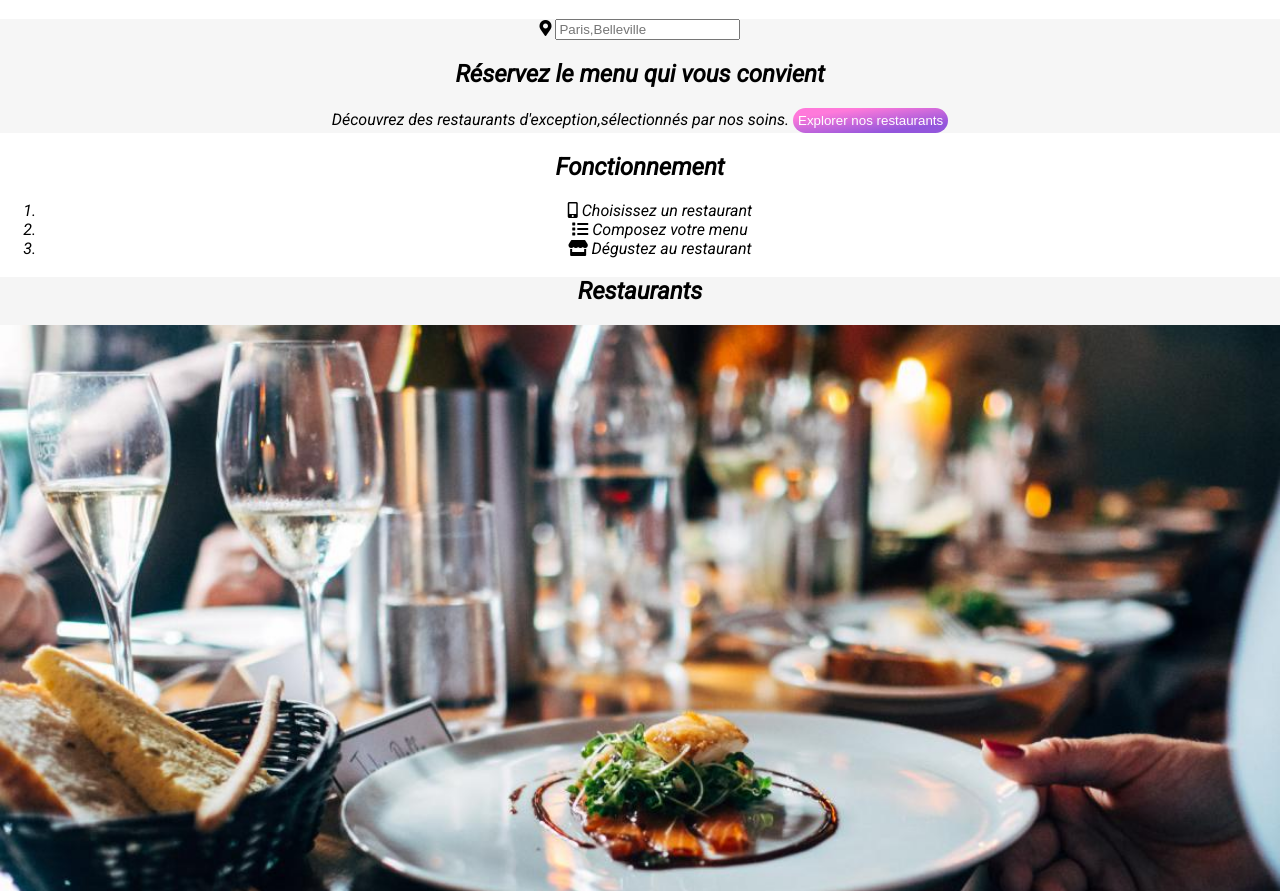
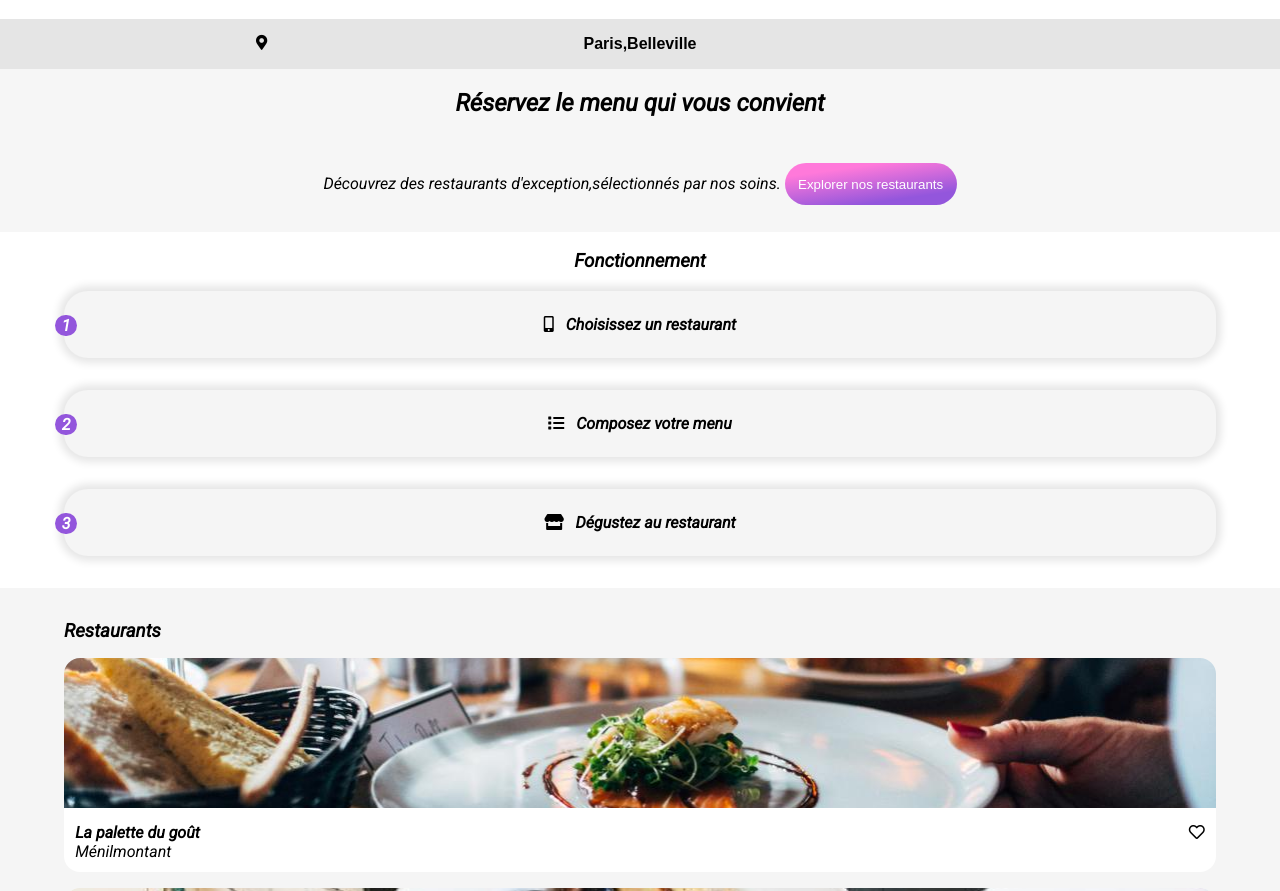
Before and after one commit to Cuvelier05/LaurentCuvelier_3_10022021, a website: page index.html in a window 1280 px wide. Shown: the part 61-952 px from the top of the page. Drawn offline with Linux system fonts and the light colour scheme; a web font is replaced by a local one.

Commit message:
index html page nearly finished

```diff
--- a/css/style.css
+++ b/css/style.css
@@ -18,34 +18,129 @@ header h1 {
 .search {
   background-color: #f6f6f6;
 }
+
+.input_container {
+  position: relative;
+}
+
+.input_icon {
+  position: absolute;
+  top: 33%;
+  left: 20%;
+  font-size: 15px;
+}
+
+.search input {
+  padding-top: 1em;
+  padding-bottom: 1em;
+  border: none;
+  width: 100%;
+  text-align: center;
+  font-weight: bold;
+  font-size: medium;
+  background-color: #e5e5e5;
+}
+
+.search ::placeholder {
+  color: black;
+}
+
 .search button {
   cursor: pointer;
   color: white;
   box-sizing: content-box;
   border: none;
-  padding: 5px;
   border-radius: 50px;
   background: linear-gradient(172deg, #ff79da 21%, #9356dc 79%);
+  outline-style: none;
+  padding: 1em;
+  margin-top: 2em;
+  margin-bottom: 2em;
+}
+
+.search button :active {
+  outline: none;
+}
+
+/* WORKING SECTION */
+.tools ol {
+  padding: 0;
+  list-style: none;
+}
+
+.tools li {
+  margin: auto;
+  position: relative;
+  background-color: #f5f5f5;
+  box-shadow: 0 0 0.5rem 0.3rem #e5e5e5;
+  width: 90%;
+  padding-top: 1.5em;
+  padding-bottom: 1.5em;
+  align-items: center;
+  margin-bottom: 2em;
+  border-radius: 1.5em;
+  counter-increment: li;
+  font-weight: bold;
+}
+
+.tools li::before {
+  position: absolute;
+  left: -9px;
+  color: white;
+  background-color: #9356dc;
+  display: inline-block;
+  content: counter(li);
+  width: 1em;
+  padding: 1px 3px;
+  border-radius: 11px;
+}
+
+.tools .icone {
+  padding-right: 0.5em;
 }
 
 /*MAIN*/
 .restaurant {
   width: auto;
   background-color: #f5f5f5;
+  padding-top: 2em;
+  padding-bottom: 2em;
 }
+.restaurant h3 {
+  text-align: left;
+  max-width: 90%;
+  margin: auto;
+}
+
+.description h4,
+p {
+  margin: 0;
+  font-size: medium;
+}
+
 .restaurant a {
   color: black;
   text-align: left;
   text-decoration: none;
 }
 .restaurant figure {
-  margin: 0;
+  margin: auto;
+  margin-top: 1em;
+  width: 90%;
+  height: fit-content;
   background-color: white;
+  border-radius: 1em;
 }
-
+.restaurant figcaption {
+  display: flex;
+  justify-content: space-between;
+  padding: 0.7em;
+}
 .restaurant img {
   object-fit: cover;
   width: 100%;
+  height: 150px;
+  border-radius: 1em 1em 0 0;
 }
 
 /*FOOTER*/
@@ -53,11 +148,28 @@ footer {
   text-align: left;
   background-color: black;
   color: white;
+  padding: 2em;
 }
+footer img {
+  width: 7em;
+  margin-bottom: 1em;
+}
+footer h4 {
+  font-family: "Shrikland";
+  font-size: 2em;
+  font-style: italic;
+  font-weight: bold;
+}
+
 footer a {
   color: white;
   text-decoration: none;
 }
 footer ul {
+  margin: 0;
   padding: 0;
+  list-style: none;
 }
+footer .icone {
+  padding-right: 0.5em;
+}
--- a/index.html
+++ b/index.html
@@ -20,7 +20,7 @@
       crossorigin="anonymous"
     />
     <link rel="stylesheet" href="css/style.css" />
-    <title>Oh my food</title>
+    <title>Ohmyfood</title>
   </head>
 
   <body>
@@ -29,30 +29,33 @@
 
     <!--SEARCH SECTION-->
     <section class="search">
-      <i class="fas fa-map-marker-alt"></i>
+      <div class="input_container">
+        <i class="fas fa-map-marker-alt input_icon"></i>
         <input type="text" placeholder="Paris,Belleville" />
+      </div>
       <h2>Réservez le menu qui vous convient</h2>
       <span
         >Découvrez des restaurants d'exception,sélectionnés par nos soins.</span
       >
       <button>Explorer nos restaurants</button>
     </section>
+
     <!--WORKING SECTION-->
     <section class="tools">
-      <h2>Fonctionnement</h2>
+      <h3>Fonctionnement</h3>
       <ol>
         <li>
-          <i class="fas fa-mobile-alt"></i>
+          <i class="fas fa-mobile-alt icone"></i>
           <span>Choisissez un restaurant</span>
         </li>
 
         <li>
-          <i class="fas fa-list"></i>
+          <i class="fas fa-list icone"></i>
           <span>Composez votre menu</span>
         </li>
 
         <li>
-          <i class="fas fa-store"></i>
+          <i class="fas fa-store icone"></i>
           <span>Dégustez au restaurant</span>
         </li>
       </ol>
@@ -60,16 +63,20 @@
 
     <!--MAIN-->
     <main class="restaurant">
-      <h2>Restaurants</h2>
+      <h3>Restaurants</h3>
 
       <a class="box" href="#">
         <figure>
           <img src="images/restaurants/mini_la-palette-du-gout.jpg" />
           <figcaption>
-            <h3>La palette du goût</h3>
+            <div class="description">
+              <h4>La palette du goût</h4>
               <p>Ménilmontant</p>
+            </div>
+            <div>
+              <i class="far fa-heart"></i>
+            </div>
           </figcaption>
-          <i class="far fa-heart"></i>
         </figure>
       </a>
 
@@ -77,9 +84,13 @@
         <figure>
           <img src="images/restaurants/mini_la-note-enchantee.jpg" />
           <figcaption>
-            <h3>La note enchantée</h3>
+            <div class="description">
+              <h4>La note enchantée</h4>
               <p>Charonne</p>
+            </div>
+            <div>
               <i class="far fa-heart"></i>
+            </div>
           </figcaption>
         </figure>
       </a>
@@ -88,9 +99,13 @@
         <figure>
           <img src="images/restaurants/mini_a-la-francaise.jpg" />
           <figcaption>
-            <h3>À la française</h3>
+            <div class="description">
+              <h4>À la française</h4>
               <p>Cité Rouge</p>
+            </div>
+            <div>
               <i class="far fa-heart"></i>
+            </div>
           </figcaption>
         </figure>
       </a>
@@ -99,9 +114,13 @@
         <figure>
           <img src="images/restaurants/mini_les-delices-des-sens.jpg" />
           <figcaption>
-            <h3>Le délice des sens</h3>
+            <div class="description">
+              <h4>Le délice des sens</h4>
               <p>Folie-Méricourt</p>
+            </div>
+            <div>
               <i class="far fa-heart"></i>
+            </div>
           </figcaption>
         </figure>
       </a>
@@ -109,15 +128,15 @@
 
     <!--FOOTER-->
     <footer>
-      <h4>ohmyfood</h4>
+      <img src="images/logo/ohmyffood_logo.png" />
       <ul>
         <li>
-          <i class="fas fa-utensils"></i>
+          <i class="fas fa-utensils icone"></i>
           <a href="#">Proposer un restaurant</a>
         </li>
 
         <li>
-          <i class="fas fa-hands-helping"></i>
+          <i class="fas fa-hands-helping icone"></i>
           <a href="#">Devenir partenaire</a>
         </li>
         <li><a href="#">Mentions légales</a></li>
```
Also changed, not shown: images/logo/ohmyffood_logo.png (added). Lines whose indentation alone changed are shown as unchanged.
